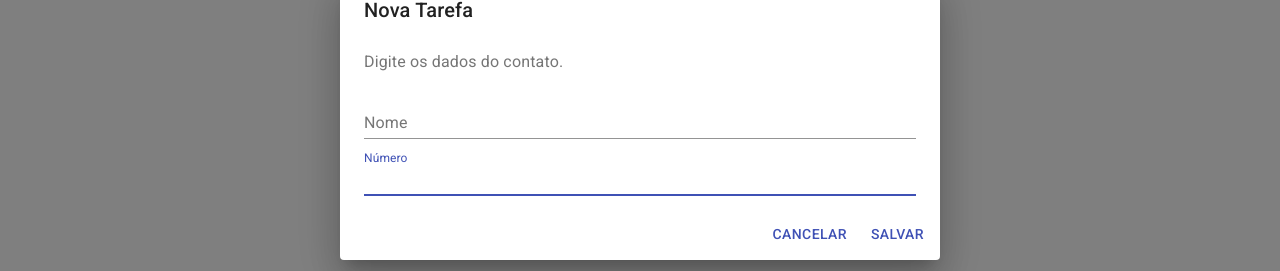
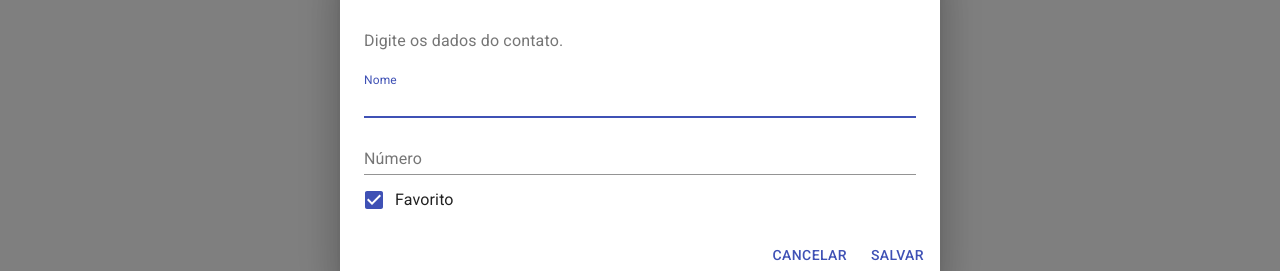
Before and after one commit to AndreLomba/reactweb, a React (Create React App) app: page / in a window 1280 px wide. Both pictures are taken after a click on the button "ADICIONAR". Shown: the part 281-552 px from the top of the page. Built offline with nearby package versions, Linux system fonts and the light colour scheme; no server answers.

Commit message:
Novos ajustes

```diff
--- a/src/App.js
+++ b/src/App.js
@@ -12,6 +12,8 @@ import {
     DialogContent,
     DialogContentText,
     TextField,
+    Checkbox ,
+    FormControlLabel ,
     DialogActions} from '@material-ui/core';
 import './style.css';
 
@@ -19,18 +21,64 @@ function App() {
 
     const [ lista, setLista ] = useState([]); // imutabilidade
     const [ open, setOpen ] = useState(false);
+    const [ nome, setNome ] = useState('');
+    const [ numero, setNumero ] = useState('');
+    const [ favorito, setFavorito ] = useState('S');
+
+    const [ checked, setChecked ] = useState(true);
+
+    const handleChange = (event) => {
+        setChecked(event.target.checked);
+        const check = checked ? "N" : "S";
+        setFavorito(check);
+    };
 
     const openModal = () => setOpen(true);
 
-    // function closeModal() { setOpen(false); }
     const closeModal = () => setOpen(false);
 
-    useEffect(() => {
-        api.get('/agenda').then((response) => {
+    function listaNumeros(){
+         api.get('/agenda').then((response) => {
             const itens = response.data;
             setLista(itens);
         });
+    }
+
+    useEffect(() => {
+        listaNumeros();
     }, []);
+
+    function addContato(){
+        const name = nome;
+        const number = numero;
+        const favorite = favorito;
+
+        api.post('/agenda', {nome:name, numero:number, favorito:favorite}).then((response) => {
+            setNome('');
+            setNumero('');
+            setChecked(true);
+            setOpen(false);
+            listaNumeros();
+        });
+    }
+
+    function deleteContato(id){
+        api.delete(`/contato/${id}`).then((response) => {
+            listaNumeros();
+        });
+    }
+
+    function favoriteContato(id,favorito){
+        if(favorito == "S"){
+            api.patch(`/contato/${id}/desfavoritar`).then((response) => {
+                listaNumeros();
+            });
+        } else {
+            api.patch(`/contato/${id}/favoritar`).then((response) => {
+                listaNumeros();
+            });
+        }
+    }
 
     return (
         <>
@@ -44,10 +92,17 @@ function App() {
                         <TableCell>{itens.numero}</TableCell>
 
                         <TableCell>
-                            <input type="checkbox" checked={itens.favorito == "S" ? true : false}/>
+                            <input
+                                type="checkbox"
+                                onChange={() => favoriteContato(itens.id,itens.favorito)}
+                                checked={itens.favorito == "S" ? true : false}/>
                         </TableCell>
                         <TableCell>
-                            <Button variant="outlined" size="small" color="secondary">Apagar</Button>
+                            <Button
+                                onClick={() => deleteContato(itens.id)}
+                                variant="outlined"
+                                size="small"
+                                color="secondary">Apagar</Button>
                         </TableCell>
                     </TableRow>
                 ))}
@@ -69,27 +124,42 @@ function App() {
                 <TextField
                     autoFocus
                     margin="dense"
-                    id="name"
+                    id="nome"
                     label="Nome"
-                    type="email"
+                    autoComplete="off"
+                    type="text"
                     fullWidth
-                    // value={tarefa}
+                    value={nome}
+                    onChange={e => setNome(e.target.value)}
                 />
                 <TextField
-                    autoFocus
                     margin="dense"
-                    id="name"
+                    id="numero"
                     label="Número"
-                    type="email"
+                    autoComplete="off"
+                    type="text"
                     fullWidth
-                    // value={tarefa}
+                    value={numero}
+                    onChange={e => setNumero(e.target.value)}
+
+                />
+                <FormControlLabel
+                    control={
+                    <Checkbox
+                        checked={checked}
+                        onChange={handleChange}
+                        color="primary"
+                        inputProps={{ 'aria-label': 'secondary checkbox' }}
+                    />
+                    }
+                    label="Favorito"
                 />
             </DialogContent>
             <DialogActions>
                 <Button onClick={closeModal} color="primary">
                     Cancelar
                 </Button>
-                <Button color="primary">
+                <Button color="primary" onClick={addContato}>
                     Salvar
                 </Button>
             </DialogActions>
```
